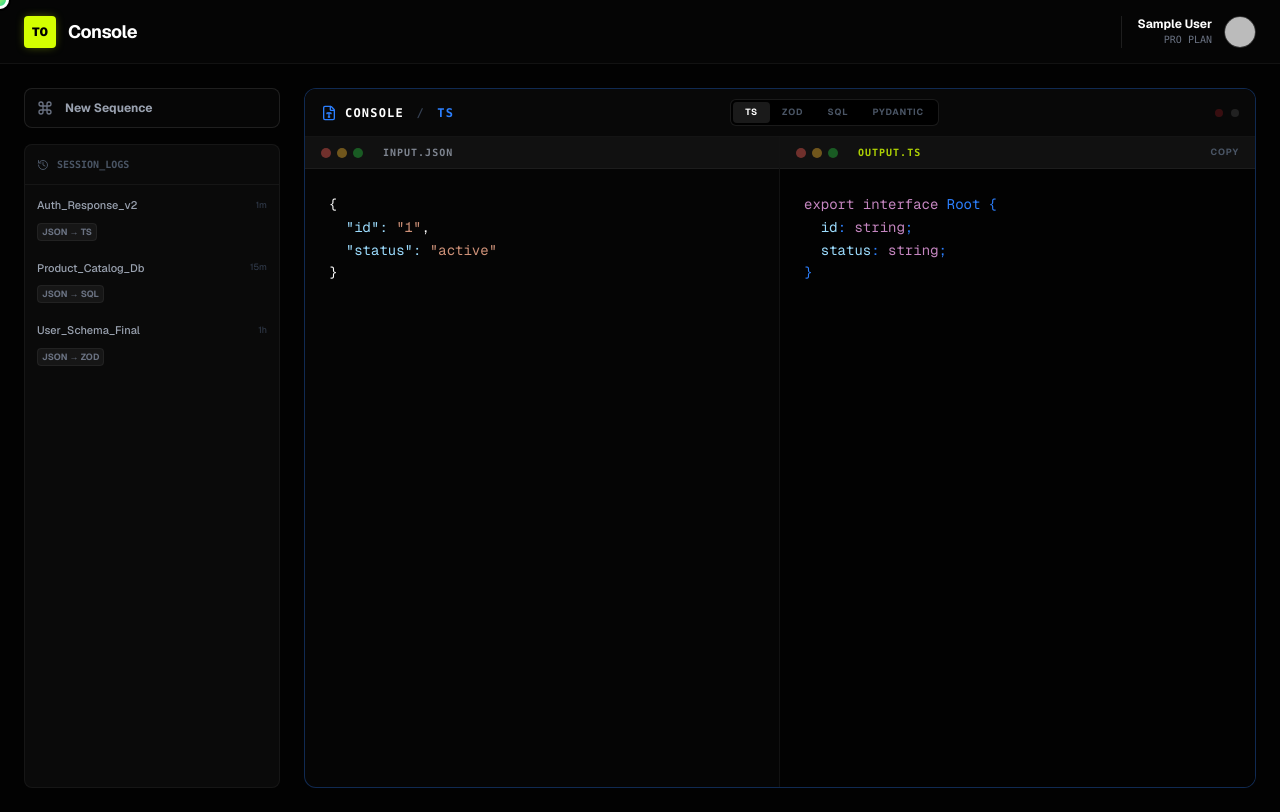
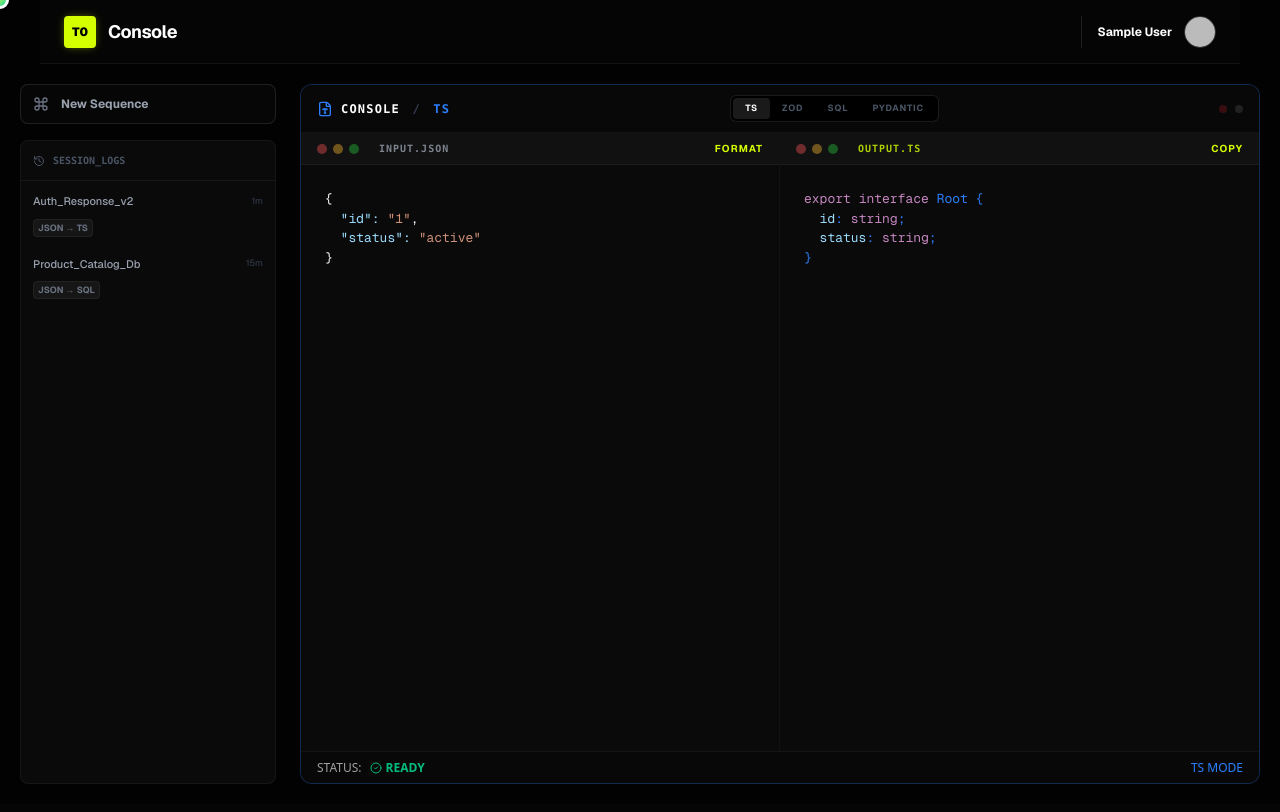
Before and after one commit to Thedrogon/typezero, a Next.js app: page /dashboard in a window 1280 px wide. Built offline with nearby package versions, Linux system fonts and the light colour scheme; no server answers; sample sign-in values are in the browser's storage.

Commit message:
feat: code formatter added

```diff
--- a/app/dashboard/page.tsx
+++ b/app/dashboard/page.tsx
@@ -12,7 +12,7 @@ export default async function Dashboard() {
     <div className="min-h-screen bg-[#020202] text-white overflow-hidden">
 
       {/* Dashboard Nav */}
-      <nav className="h-16 border-b border-white/5 flex items-center justify-between px-6 bg-obsidian">
+      <nav className="h-16 mx-10 border-b border-white/5 flex items-center justify-between px-6 bg-obsidian">
         <div className="flex items-center gap-3">
              <div className="w-8 h-8 bg-sage rounded-sm flex items-center justify-center text-black font-black text-xs shadow-[0_0_10px_-2px_rgba(212,255,0,0.5)]">T0</div>
              <span className="font-bold tracking-tight text-lg">Console</span>
@@ -23,7 +23,7 @@ export default async function Dashboard() {
            <button className="flex items-center gap-3 pl-4 border-l border-white/10 outline-none">
               <div className="text-right hidden md:block">
                  <div className="text-xs font-bold text-white">{session.user?.name}</div>
-                 <div className="text-[10px] text-gray-500 font-mono">PRO PLAN</div>
+
               </div>
               {session.user?.image ? (
                  <Image src={session.user.image} alt="Profile" width={32} height={32} className="rounded-full border border-white/20" />
@@ -33,7 +33,7 @@ export default async function Dashboard() {
            </button>
 
            {/* Dropdown Menu */}
-           <div className="absolute right-0 top-full mt-2 w-48 rounded-lg border border-white/10 bg-obsidian-light shadow-xl opacity-0 invisible group-hover:opacity-100 group-hover:visible transition-all duration-200 transform origin-top-right">
+           <div className="absolute right-0 top-full mt-2 w-48 rounded-lg border  bg-obsidian-light shadow-xl opacity-0 invisible group-hover:opacity-100 group-hover:visible transition-all duration-200 transform origin-top-right">
               <div className="p-3 border-b border-white/5">
                  <p className="text-[10px] text-gray-500 uppercase font-bold">Signed in as</p>
                  <p className="text-xs font-bold text-white truncate">{session.user?.email || "GitHub User"}</p>
@@ -49,7 +49,7 @@ export default async function Dashboard() {
       </nav>
 
       {/* The Console Area */}
-      <div className="p-6">
+      <div className="p-5">
          <TypeZeroConsole />
       </div>
     </div>
--- a/components/CodeWindow.tsx
+++ b/components/CodeWindow.tsx
@@ -8,29 +8,52 @@ interface Props {
   onChange?: (val: string) => void;
   readOnly?: boolean;
   variant: "input" | "output";
-  mode?: "json" | "ts" | "sql" | "py"; // Added mode for highlighting
+  mode?: "json" | "ts" | "sql" | "py";
   className?: string;
+  onPrettify?: () => void;
 }
 
-export default function CodeWindow({ title, code, onChange, readOnly, variant, mode = "json", className = "" }: Props) {
+export default function CodeWindow({ title, code, onChange, readOnly, variant, mode = "json", className = "", onPrettify }: Props) {
   const isOutput = variant === "output";
-  // Toned down border and glow for "Pro" look
   const borderColor = isOutput ? "border-sage/20" : "border-white/5";
   const textColor = isOutput ? "text-sage" : "text-gray-400";
 
+  const textareaRef = useRef<HTMLTextAreaElement>(null);
+  const preRef = useRef<HTMLPreElement>(null);
+
+  // SCROLL SYNC: Locks the layers together
+  const handleScroll = () => {
+    if (textareaRef.current && preRef.current) {
+      preRef.current.scrollTop = textareaRef.current.scrollTop;
+      preRef.current.scrollLeft = textareaRef.current.scrollLeft;
+    }
+  };
+
+  // TAB KEY SUPPORT (2 Spaces)
+  const handleKeyDown = (e: React.KeyboardEvent) => {
+    if (e.key === 'Tab' && !readOnly && onChange) {
+      e.preventDefault();
+      const target = e.target as HTMLTextAreaElement;
+      const start = target.selectionStart;
+      const end = target.selectionEnd;
+      const newValue = code.substring(0, start) + "  " + code.substring(end);
+      onChange(newValue);
+      setTimeout(() => {
+        target.selectionStart = target.selectionEnd = start + 2;
+      }, 0);
+    }
+  };
+
   const copyToClipboard = () => navigator.clipboard.writeText(code);
 
-  // Generate Highlighted HTML
-  const highlightedHtml = highlightCode(code, mode);
-
   return (
-    <div className={`relative flex flex-col bg-obsidian-light rounded-lg border ${borderColor} overflow-hidden group ${className}`}>
+    <div className={`relative flex flex-col bg-obsidian-light rounded-lg border ${borderColor} overflow-hidden group h-full ${className}`}>
 
       {/* Header */}
-      <div className="flex items-center justify-between px-4 py-2 bg-[#111] border-b border-white/5 select-none">
+      <div className="flex items-center justify-between px-4 py-2 bg-[#111] border-b border-white/5 select-none shrink-0">
         <div className="flex items-center gap-3">
           <div className="flex gap-1.5 opacity-40">
-            <div className="w-2.5 h-2.5 rounded-full bg-[#FF5F56]" />
+            <div className="w-2.5 h-2.5 rounded-full bg-[#ff5656]" />
             <div className="w-2.5 h-2.5 rounded-full bg-[#FFBD2E]" />
             <div className="w-2.5 h-2.5 rounded-full bg-[#27C93F]" />
           </div>
@@ -39,39 +62,64 @@ export default function CodeWindow({ title, code, onChange, readOnly, variant, m
           </span>
         </div>
 
+        <div className="flex items-center gap-3">
+            {!readOnly && onPrettify && (
+                <button
+                    onClick={onPrettify}
+                    className="text-[10px] font-bold tracking-widest text-sage hover:text-white transition-colors uppercase"
+                >
+                    Format
+                </button>
+            )}
             {isOutput && code && (
             <button
                 onClick={copyToClipboard}
-            className="text-[9px] font-bold tracking-widest text-gray-600 hover:text-sage transition-colors uppercase"
+                className="text-[10px] font-bold tracking-widest text-sage hover:text-white transition-colors uppercase"
             >
                 Copy
             </button>
             )}
         </div>
+      </div>
 
       {/* Editor Area */}
-      <div className="relative flex-1 overflow-hidden">
+      <div className="relative flex-1 min-h-0 bg-obsidian-light">
 
-        {/* 1. Syntax Layer (Behind) */}
+        {/* SHARED STYLES FOR ALIGNMENT */}
+        {/* We use inline styles to enforce strict pixel matching between layers */}
+        <style jsx>{`
+          .editor-font {
+            font-family: 'Geist Mono', 'Fira Code', 'Menlo', monospace;
+            font-size: 13px;
+            line-height: 1.5; /* Strict line height */
+            letter-spacing: 0px;
+            padding: 24px; /* p-6 equivalent */
+          }
+        `}</style>
+
+        {/* 1. Syntax Layer (Passive) */}
         <pre
-          className="absolute inset-0 p-6 font-mono text-sm leading-relaxed whitespace-pre-wrap wrap-break-word pointer-events-none z-0"
-          dangerouslySetInnerHTML={{ __html: highlightedHtml }}
-          style={{ fontFamily: '"Geist Mono", monospace' }}
+          ref={preRef}
+          className="editor-font absolute inset-0 w-full h-full whitespace-pre pointer-events-none z-0 overflow-hidden text-left"
+          dangerouslySetInnerHTML={{ __html: highlightCode(code, mode) }}
         />
 
-        {/* 2. Input Layer (Transparent Textarea) */}
+        {/* 2. Input Layer (Active) */}
         <textarea
+          ref={textareaRef}
+          onScroll={handleScroll}
+          onKeyDown={handleKeyDown}
           value={code}
           onChange={(e) => onChange && onChange(e.target.value)}
           readOnly={readOnly}
           spellCheck={false}
           className={`
-            relative z-10 w-full h-full bg-transparent p-6 font-mono text-sm leading-relaxed resize-none focus:outline-none
-            text-transparent caret-white selection:bg-sage/30
+            editor-font absolute inset-0 z-10 w-full h-full bg-transparent resize-none focus:outline-none
+            text-transparent caret-white selection:bg-sage/20
+            overflow-auto whitespace-pre
             ${readOnly ? 'cursor-default' : ''}
           `}
-          style={{ fontFamily: '"Geist Mono", monospace' }}
-          placeholder={readOnly ? "" : "// Paste JSON..."}
+          placeholder={readOnly ? "" : "// Paste raw JSON here..."}
         />
       </div>
     </div>
--- a/components/dashboard/TypeZeroConsole.tsx
+++ b/components/dashboard/TypeZeroConsole.tsx
@@ -1,11 +1,11 @@
 'use client';
-import { useState, useEffect } from 'react';
+import { useState, useEffect, useMemo } from 'react';
 import CodeWindow from '@/components/CodeWindow';
 import { generateTs } from '@/lib/engine/typescript';
 import { jsonToZod } from '@/lib/engine/zod';
 import { jsonToSql } from '@/lib/engine/sql';
 import { jsonToPydantic } from '@/lib/engine/pydantic';
-import { FileJson, FileType, Database, ShieldCheck, Box, History, Save, Trash2, Command } from 'lucide-react';
+import { FileType, Database, ShieldCheck, Box, History, Command, AlertCircle, CheckCircle2 } from 'lucide-react';
 import { gsap } from 'gsap';
 
 type Mode = 'TS' | 'ZOD' | 'SQL' | 'PYDANTIC';
@@ -20,27 +20,65 @@ const THEMES: Record<Mode, { color: string; border: string; icon: any; mode: "ts
 export default function TypeZeroConsole() {
   const [mode, setMode] = useState<Mode>('TS');
   const [input, setInput] = useState('{\n  "id": "1",\n  "status": "active"\n}');
+  const [error, setError] = useState<string | null>(null); // New Error State
+
+  const [debouncedInput, setDebouncedInput] = useState(input);
+
+  // Debounce Logic
+  useEffect(() => {
+    const timer = setTimeout(() => {
+      setDebouncedInput(input);
+      // Clear error if input is empty or just whitespace
+      if (!input.trim()) setError(null);
+    }, 600);
+    return () => clearTimeout(timer);
+  }, [input]);
+
   const theme = THEMES[mode];
 
-  const output = (() => {
-    switch (mode) {
-      case 'TS': return generateTs(input);
-      case 'ZOD': return jsonToZod(input);
-      case 'SQL': return jsonToSql(input);
-      case 'PYDANTIC': return jsonToPydantic(input);
-      default: return '';
+  // Engine Logic
+  const output = useMemo(() => {
+    if (!debouncedInput.trim()) return "";
+    try {
+        // Validate JSON before passing to engines to prevent crashes
+        JSON.parse(debouncedInput);
+        setError(null); // Clear error if parse succeeds
+
+        switch (mode) {
+          case 'TS': return generateTs(debouncedInput);
+          case 'ZOD': return jsonToZod(debouncedInput);
+          case 'SQL': return jsonToSql(debouncedInput);
+          case 'PYDANTIC': return jsonToPydantic(debouncedInput);
+          default: return '';
+        }
+    } catch (e) {
+        // Don't set error state here (it flickers while typing), just return comment
+        return "// Waiting for valid JSON...";
     }
-  })();
+  }, [debouncedInput, mode]);
 
   useEffect(() => {
     gsap.fromTo('.console-border', { opacity: 0.8 }, { opacity: 1, duration: 0.3 });
   }, [mode]);
 
+  // Robust Formatter
+  const handleFormat = () => {
+    try {
+        const parsed = JSON.parse(input);
+        setInput(JSON.stringify(parsed, null, 2));
+        setError(null);
+    } catch (e) {
+        setError("Invalid JSON syntax");
+        // Shake animation for feedback
+        gsap.fromTo(".input-window", { x: -5 }, { x: 5, duration: 0.1, repeat: 3, yoyo: true });
+    }
+  };
+
   return (
     <div className="flex h-[calc(100vh-100px)] gap-6">
 
       {/* Sidebar - History */}
-      <aside className="flex w-16 flex-col gap-4 md:w-64">
+      <aside className="flex w-16 flex-col gap-4 md:w-64 shrink-0">
         <button
           onClick={() => setInput('')}
           className={`group flex h-10 items-center justify-center gap-3 rounded-lg border border-white/10 bg-white/2 transition-all hover:bg-white/5 md:justify-start md:px-3 ${theme.border}`}
@@ -57,8 +95,7 @@ export default function TypeZeroConsole() {
           <div className="space-y-0.5 overflow-y-auto p-1">
             {[
               { name: "Auth_Response_v2", type: "TS", time: "1m" },
-              { name: "Product_Catalog_Db", type: "SQL", time: "15m" },
-              { name: "User_Schema_Final", type: "ZOD", time: "1h" }
+              { name: "Product_Catalog_Db", type: "SQL", time: "15m" }
             ].map((item, i) => (
               <div key={i} className="group cursor-pointer rounded-md p-2 transition-colors hover:bg-white/5">
                 <div className="mb-1 flex items-center justify-between">
@@ -77,7 +114,7 @@ export default function TypeZeroConsole() {
       {/* Main Console */}
       <main className={`console-border relative flex flex-1 flex-col rounded-xl border ${theme.border} bg-obsidian overflow-hidden`}>
         {/* Header */}
-        <header className="flex h-12 items-center justify-between border-b border-white/5 bg-[#080808] px-4">
+        <header className="flex h-12 items-center justify-between border-b border-white/5 bg-[#080808] px-4 shrink-0">
           <div className="flex items-center gap-2">
             <theme.icon className={`h-4 w-4 ${theme.color}`} />
             <span className="font-mono text-xs font-bold tracking-widest text-white uppercase">
@@ -105,19 +142,20 @@ export default function TypeZeroConsole() {
           </div>
         </header>
 
-        {/* Editors */}
-        <div className="grid flex-1 grid-cols-1 md:grid-cols-2">
-          <div className="border-r border-white/5">
+        {/* Editors - FULL HEIGHT and INDEPENDENT SCROLL */}
+        <div className="grid flex-1 grid-cols-1 md:grid-cols-2 min-h-0">
+          <div className="input-window border-r border-white/5 h-full overflow-hidden">
             <CodeWindow
               title="INPUT.JSON"
               code={input}
               onChange={setInput}
               variant="input"
               mode="json"
+              onPrettify={handleFormat}
               className="h-full! rounded-none! border-none! bg-transparent!"
             />
           </div>
-          <div className="bg-[#020202]">
+          <div className="bg-[#020202] h-full overflow-hidden">
             <CodeWindow
               title={`OUTPUT.${mode.toLowerCase()}`}
               code={output}
@@ -128,6 +166,27 @@ export default function TypeZeroConsole() {
             />
           </div>
         </div>
+
+        {/* STATUS BAR with ERROR FEEDBACK */}
+        <footer className="flex h-8 items-center justify-between border-t border-white/5 bg-[#080808] px-4 font-sans text-[12px] text-gray-600 uppercase shrink-0">
+          <div className="flex gap-4">
+            <span className="flex items-center gap-2">
+              <span className='text-neutral-400'>STATUS: </span>
+              {error ? (
+                <span className="text-red-500 font-bold flex items-center gap-1">
+                    <AlertCircle className="w-3 h-3" /> INVALID JSON
+                </span>
+              ) : (
+                <span className="text-emerald-500 font-bold flex items-center gap-1">
+                    <CheckCircle2 className="w-3 h-3" /> READY
+                </span>
+              )}
+            </span>
+          </div>
+          <div className="flex gap-4">
+            <span className={theme.color}>{mode} MODE</span>
+          </div>
+        </footer>
       </main>
     </div>
   );
```
Lines whose indentation alone changed are shown as unchanged.
